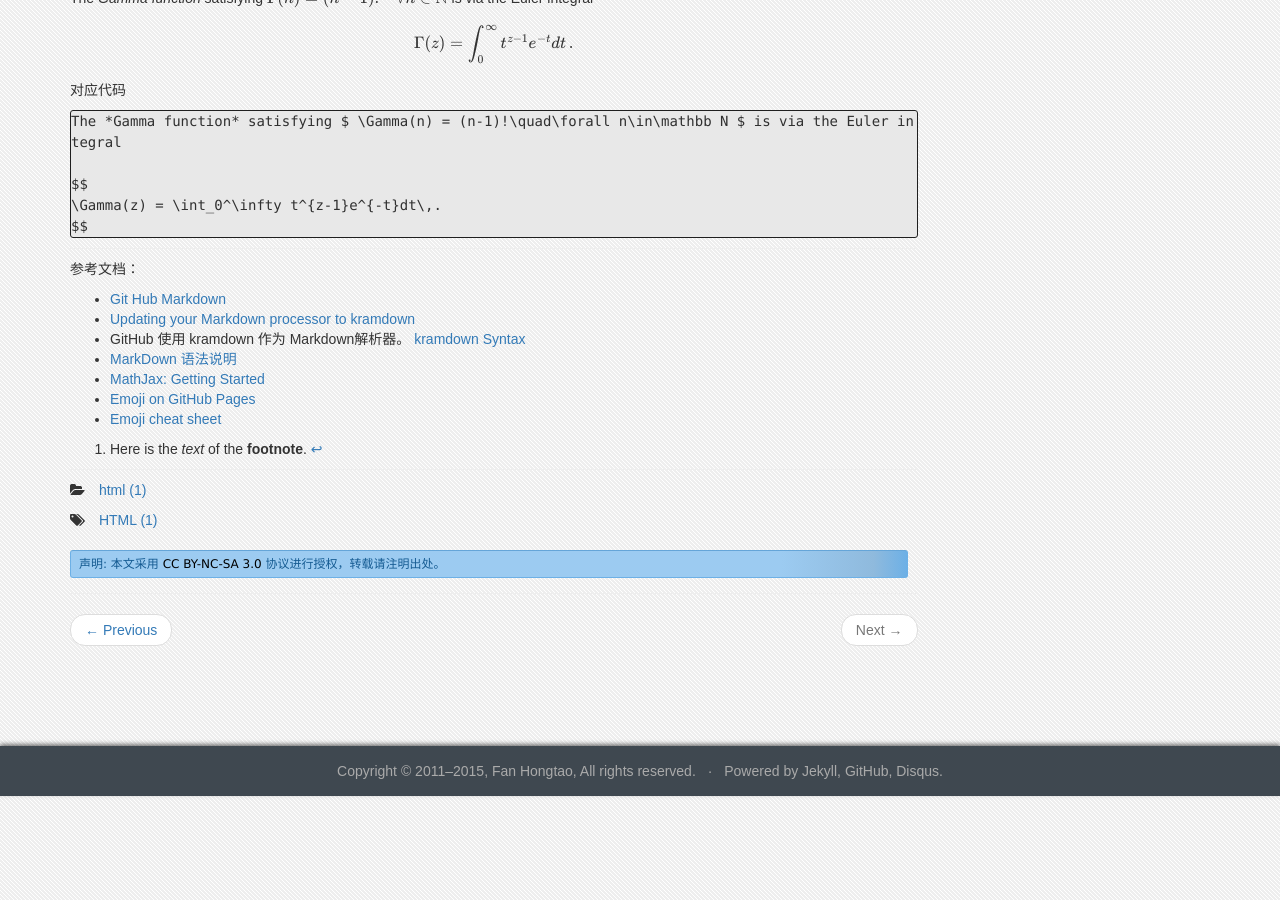
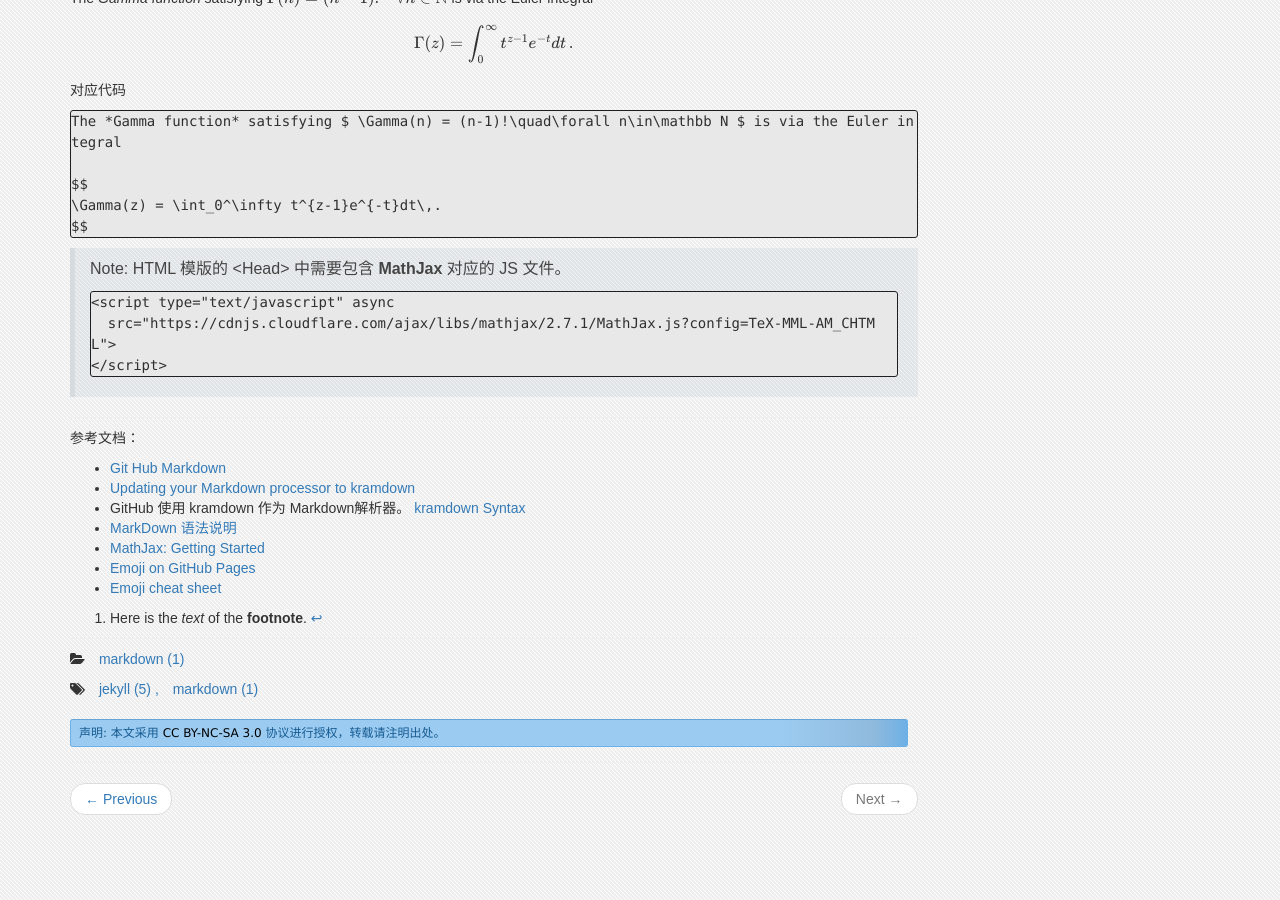
Before and after one commit to fanhongtao/fanhongtao.github.com, a Jekyll site: the page built from _posts/2017-05-12-Markdown.md, in a window 1280 px wide and 900 px high, scrolled down 2850 px. Built offline with Jekyll 4.4.1, drawn with Linux system fonts in a browser that asks for light colours; nearby versions of some CDN libraries; emoji names are drawn with the system emoji font; formulas are drawn with MathJax 3; comment, search, counter and statistics services are not loaded; some of the changed text lies outside the part shown.

Commit message:
跟新： 2017-05-12-Markdown.md

````diff
--- a/_posts/2017-05-12-Markdown.md
+++ b/_posts/2017-05-12-Markdown.md
@@ -2,8 +2,8 @@
 layout: post
 title: 常用的 Markdown 语法
 description:  常用的 Markdown 语法
-categories: html
-tags: [HTML]
+categories: markdown
+tags: [jekyll, markdown]
 copyright: cn
 ---
 
@@ -40,7 +40,7 @@ copyright: cn
 | [Font Awesome Icon](http://fontawesome.io/icons/) | <i class="fa fa-camera-retro"></i> and <i class="fa fa-home fa-fw" aria-hidden="true"></i>  | ``` <i class="fa fa-camera-retro"></i> and``` <br> ```<i class="fa fa-home fa-fw" aria-hidden="true"></i>  ``` |
 | 显示Emoji | :+1: | ``` :+1: ``` |
 
-* HTML 模版的 <Head> 中包含 Font Awesome 对应的 JS。
+* HTML 模版的 <Head> 中需要包含 **Font Awesome** 对应的 CSS。
 
   ```
   <link rel="stylesheet" type="text/css" href="http://apps.bdimg.com/libs/fontawesome/4.2.0/css/font-awesome.min.css">
@@ -180,6 +180,14 @@ $$
 $$
 ```
 
+> Note:
+> HTML 模版的 <Head> 中需要包含 **MathJax** 对应的 JS 文件。
+```
+<script type="text/javascript" async
+  src="https://cdnjs.cloudflare.com/ajax/libs/mathjax/2.7.1/MathJax.js?config=TeX-MML-AM_CHTML">
+</script>
+```
+
 ---
 
 参考文档：
````
